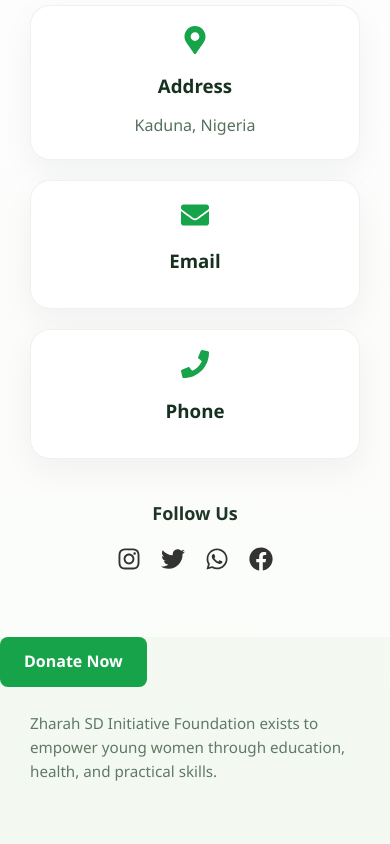
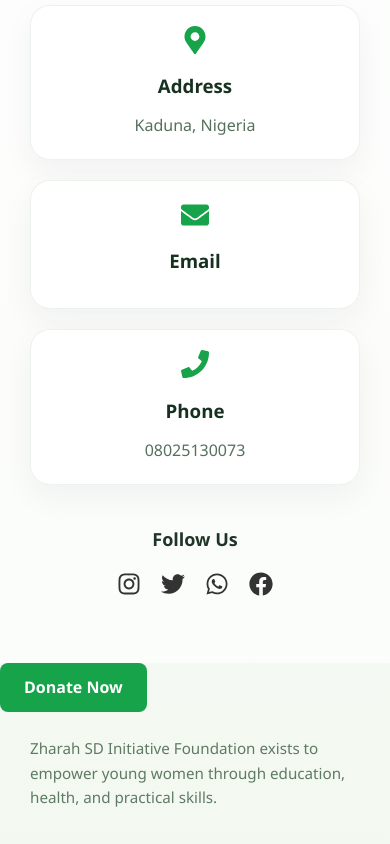
Before and after one commit to Abusadiq006/Zharah-SD-NGO, a React (Vite) app: page / in a window 390 px wide. Shown: the part 3260-4104 px from the top of the page. Built offline with nearby package versions, Linux system fonts and the light colour scheme.

Commit message:
adding phone number

```diff
--- a/src/sections/Contact.jsx
+++ b/src/sections/Contact.jsx
@@ -25,7 +25,7 @@ const Contact = () => {
           <article className='contact-card'>
             <FaPhone className='contact-icon'/>
             <h3>Phone</h3>
-            <p></p>
+            <p>08025130073</p>
           </article>
         </div>
         <div className="social-section">
```
